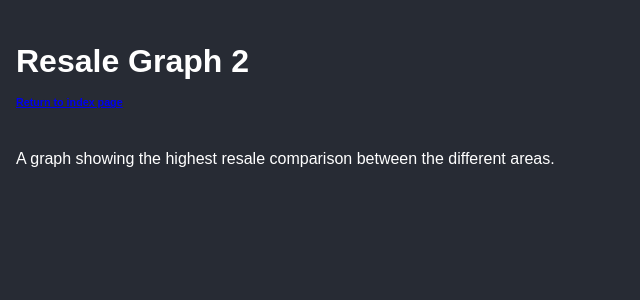
After one commit to zoee-Y/ICT2103_RentalAndResaleHousing, a Flask app: page /TotalResale in a window 1280 px wide. The commit adds this page. Shown: the top 300 px of the page, without its empty margins (0-640 px from the left). Run offline with Flask 2, Linux system fonts and the light colour scheme; data that the repository does not hold is empty; some libraries are stand-ins or nearby versions.

Commit message:
pushing dennis codes, uncomment index() etc. if you need to add data

```diff
--- a/app.py
+++ b/app.py
@@ -4,6 +4,9 @@ from flask_navigation import Navigation
 import mariadb
 import sys
 import pandas as pd
+import json
+import plotly
+import plotly.express as px
 
 app = Flask(__name__)
 nav = Navigation(app)
@@ -11,7 +14,7 @@ nav = Navigation(app)
 nav.Bar('top', [
     nav.Item('Home', 'Home'),
     nav.Item('Rental', 'GRental'),
-    nav.Item('Resale', 'GResale'),
+    nav.Item('Resale', 'Resaleindex'),
     #add more if needed
 ])
 
@@ -265,29 +268,75 @@ def testDisplayData():
         return "<html><body>Error displaying test data!</body></html>"
 
 # uncomment if u wanna add to database and see if records are added
-@app.route("/")
+#@app.route("/")
 
-def index():
-    setUpTablesAndData()
+#def index():
+    #setUpTablesAndData()
 
     #insertRentDataFromCSV() #uncomment these two lines if you want to insert data
     #insertResaleDataFromCSV()
 
     #testDisplayData()
 
-    return "<html><body>" + displayRentData() + displayResaleData() + "</html></body>"
+    #return "<html><body>" + displayRentData() + displayResaleData() + "</html></body>"
 
-#@app.route('/')
-#def Home():
- #   test()
-  #  return render_template('Home.html')
+@app.route('/')
+def Home():
+    #test()
+    return render_template('Home.html')
+
+
 @app.route('/RentalGraphs')
 def GRental():
-    return render_template('Rental_Graph1.html')
+    return render_template('Rental_Graph.html')
 
-@app.route('/ResaleGraphs')
+
+@app.route('/ResaleGraph')
+def Resaleindex():
+    return render_template('Resale_Graph.html')
+
+
+@app.route('/AveragePriceResale')
 def GResale():
-    return render_template('Resale_Graph.html')
+    cur.execute("select town, avg(resale_price) from resale GROUP BY town;")
+    grouped = cur.fetchall()
+    town = []
+    resalePrice = []
+    for x in grouped:
+        town.append(x[0])
+        resalePrice.append(x[1])
+    df = pd.DataFrame(list(zip(town, resalePrice)), columns=['town', 'resale_price'])
+
+    fig = px.bar(df, x="town", y="resale_price", color='town', barmode="group")
+
+    graphJSON = json.dumps(fig, cls=plotly.utils.PlotlyJSONEncoder)
+    header = "Resale Graph "
+    description = """
+    A graph showing the average price comparison between the different areas.
+    """
+    return render_template('AveragePriceResale.html', graphJSON=graphJSON, header=header, description=description)
+
+
+@app.route('/TotalResale')
+def GResale2():
+    cur.execute("  select distinct town,  COUNT(*) AS counts FROM resale group by town HAVING (COUNT(*)>1);")
+    grouped = cur.fetchall()
+    town = []
+    counts = []
+    for x in grouped:
+        town.append(x[0])
+        counts.append(x[1])
+    df = pd.DataFrame(list(zip(town, counts)), columns=['town', 'counts'])
+    fig = px.bar(df, x="town", y="counts", color='town', barmode="group")
+
+    graphJSON = json.dumps(fig, cls=plotly.utils.PlotlyJSONEncoder)
+    header = "Resale Graph 2"
+    description = """
+    A graph showing the highest resale comparison between the different areas.
+    """
+    return render_template('TotalResale.html', graphJSON=graphJSON, header=header, description=description)
+
+
 
 
 
@@ -295,4 +344,4 @@ def GResale():
 
 
 if __name__ == "__main__":
-    app.run()
+    app.run(debug=True)
--- /dev/null
+++ b/templates/TotalResale.html
@@ -0,0 +1,35 @@
+<!doctype html>
+<html>
+<style>
+  * {
+    -webkit-box-sizing: border-box;
+    box-sizing: border-box;
+  }
+  body {
+    background-color: #272b34;
+    font-family: 'Khula', sans-serif;
+    font-weight: 300;
+    color: white;
+    line-height: 1em;
+    margin: 0;
+    padding: 2em 1em;
+  }
+
+</style>
+<body>
+<h1>{{header}}</h1>
+<h6><a href="/">Return to index page</a></h6>
+<div id="chart" class="chart"></div> <br>
+<div>{{description}}</div>
+
+
+<script src="https://cdn.plot.ly/plotly-latest.min.js"></script>
+
+<script type="text/javascript">
+  var graphs = {{graphJSON | safe}};
+  Plotly.plot('chart',graphs,{});
+</script>
+
+</body>
+
+</html>
```
Also changed, not shown: templates/AveragePriceResale.html (added, +35 -0 lines), templates/Resale_Graph.html (+12 -7 lines).
